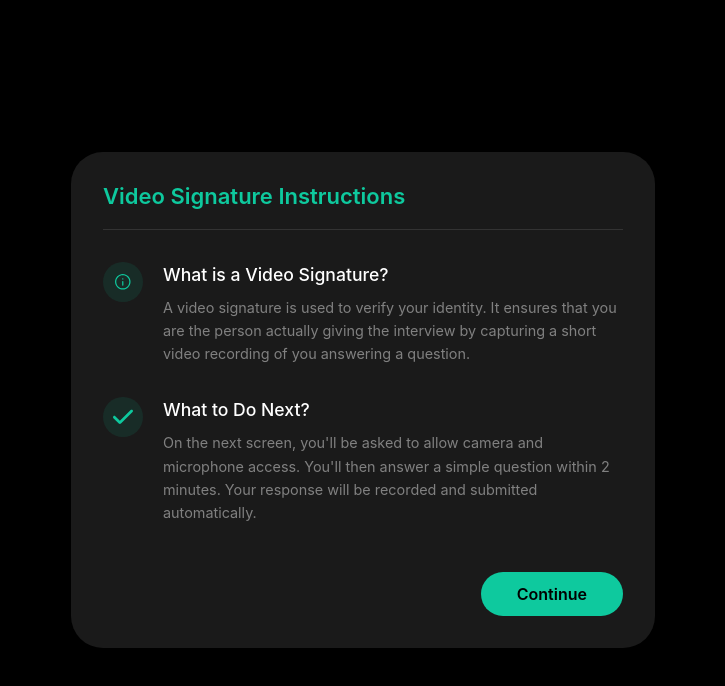
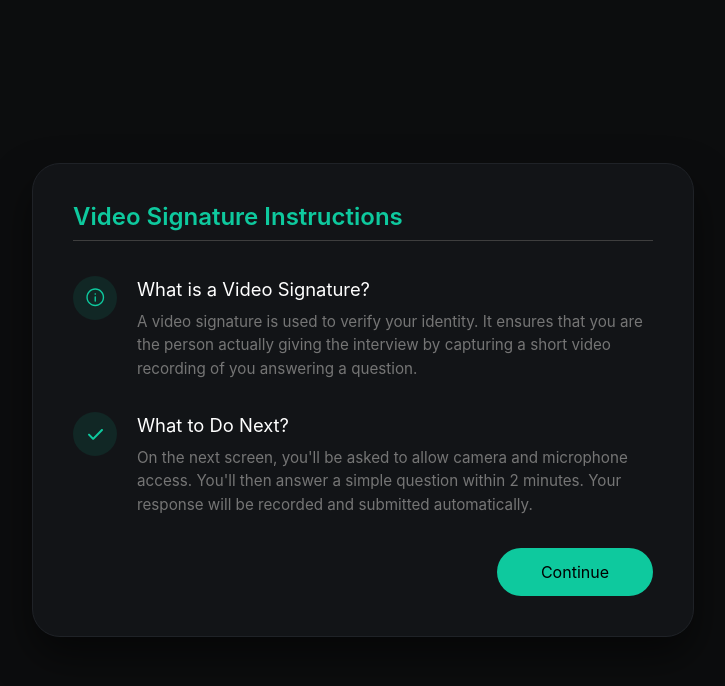
Before and after one commit to vkreing18/videosignature, a React (Vite) app: page /videosignature in a window 1280 px wide. Shown: the top 686 px of the page, without its empty margins (277-1002 px from the left). Built offline with nearby package versions, Linux system fonts and the light colour scheme.

Commit message:
Updated Ui

```diff
--- a/src/Components/VideoSignature.css
+++ b/src/Components/VideoSignature.css
@@ -1,129 +1,101 @@
-/* App.css */
-.fullscreen-container {
+/* Global Dark Background */
+.app-dark-bg {
   display: flex;
   align-items: center;
   justify-content: center;
   height: 100vh;
   width: 100vw;
-  background-color: #000000;
-  font-family: "Inter", sans-serif;
+  background-color: #0c0d0e; /* Figma Background */
+  font-family: 'Inter', sans-serif;
   margin: 0;
-  padding: 0;
 }
 
-.modal-card {
-  background-color: #1A1A1A;
-  padding: 32px;
-  border-radius: 32px;
-  width: 100%;
-  max-width: 520px;
-  box-shadow: 0 25px 50px -12px rgba(0, 0, 0, 0.5);
+/* Modal and Panel Styles */
+.instruction-modal, .recording-panel {
+  background-color: #121417; /* Figma Card Color */
+  border-radius: 28px;
+  width: 90%;
+  max-width: 580px;
+  padding: 40px;
+  border: 1px solid #1f2227;
+  box-shadow: 0 20px 40px rgba(0,0,0,0.5);
 }
 
-.header {
+.teal-title {
+  color: #0ec99e; /* Figma Teal */
+  font-size: 24px;
+  font-weight: 600;
+  font-family: 'Inter', sans-serif;
+  margin: 0;
+}
+
+.modal-header {
   display: flex;
   justify-content: space-between;
   align-items: center;
-  margin-bottom: 20px;
-}
-
-.teal-title {
-  color: #0EC99E;
-  font-size: 22px;
-  font-family: 'Inter', sans-serif;
-  font-weight: 600;
-  margin: 0;
-}
-
-.close-btn {
-  background: #333333;
-  border: none;
-  border-radius: 50%;
-  width: 32px;
-  height: 32px;
-  display: flex;
-  align-items: center;
-  justify-content: center;
-  cursor: pointer;
 }
 
 .divider {
   height: 1px;
-  background-color: #333333;
+  background-color:#3E3E3E;
+  margin: 10px 0 35px 0;
+}
+
+/* Instruction Items */
+.instruction-item {
+  display: flex;
+  gap: 20px;
   margin-bottom: 32px;
 }
 
-.content-section {
-  display: flex;
-  flex-direction: column;
-  gap: 32px;
+.icon-circle {
+  width: 44px; height: 44px; border-radius: 50%;
+  display: flex; align-items: center; justify-content: center; flex-shrink: 0;
 }
 
-.info-row {
-  display: flex;
-  align-items: flex-start;
-  gap: 20px;
+.teal-glow { background: rgba(14, 201, 158, 0.1); color: #0ec99e; }
+.teal-check{ background: rgba(14, 201, 158, 0.1); color: #0ec99e; }
+.sub-heading { color: #ffffff; font-size: 1.15rem; font-weight: 400; margin: 0 0 6px 0; }
+.body-text { color: #757575; font-size: 0.95rem; line-height: 1.55; margin: 0; }
+
+.modal-footer { display: flex; justify-content: flex-end; margin-top: 10px; }
+
+.teal-continue-btn {
+  background-color: #0ec99e; color: #000000;
+  padding: 14px 44px; border-radius: 50px; border: none;
+  font-weight: 400; font-size: 1rem; cursor: pointer;
 }
 
-.icon-circle {
-  width: 40px;
-  height: 40px;
-  border-radius: 50%;
-  background-color: rgba(14, 201, 158, 0.1);
-  display: flex;
-  align-items: center;
-  justify-content: center;
-  flex-shrink: 0;
+
+.compact-video-viewport {
+  position: relative;
+  width: 100%;
+  max-width: 480px;
+  margin: 0 auto 10px auto;
+  aspect-ratio: 16 / 9;
+  border-radius: 18px;
+  overflow: hidden;
+  border: 1px solid #1f2227;
 }
 
-.icon-img {
-  width: 20px;
-  height: 20px;
+.signature-video { width: 100%; height: 100%; object-fit: cover; transform: rotateY(180deg); }
+
+.live-rec-pill {
+  position: absolute; top: 12px; right: 12px;
+  background:#FF2424; color: white;
+  padding: 4px 8px; border-radius: 9px;
+  font-size: 0.75rem; font-weight: 400;
 }
 
-.text-container {
-  display: flex;
-  flex-direction: column;
-  gap: 8px;
+.big-time { color: #ffffff; font-size: 1.5rem; font-weight: 400; text-align: center; }
+.time-sub { color: #757575; text-align: center; margin-bottom: 5px; }
+
+.dark-stop-btn {
+  background:#480101; color: #F44336;
+  border: 1px solid #F44336;
+  border-radius: 50px; width: 30%;
+  margin-left: 35%;
+  font-weight: 400; cursor: pointer; transition: 0.2s;
 }
 
-.sub-heading {
-  color: #FFFFFF;
-  font-size: 1.1rem;
-  font-weight: 500;
-  margin: 0;
-}
-
-.body-text {
-  color: #808080;
-  font-size: 0.9rem;
-  line-height: 1.6;
-  margin: 0;
-}
-
-.footer {
-  display: flex;
-  justify-content: flex-end;
-  margin-top: 48px;
-}
-
-.continue-button {
-  background-color: #0EC99E;
-  color: #000000;
-  padding: 12px 36px;
-  border-radius: 50px;
-  border: none;
-  font-size: 1rem;
-  font-weight: 600;
-  cursor: pointer;
-  transition: opacity 0.2s ease;
-}
-
-.continue-button:hover {
-  opacity: 0.9;
-}
-
-.livekit-wrapper {
-  height: 100vh;
-  background-color: #111;
-}
+.dark-stop-btn:hover { background: #3d0e0e; }
--- a/src/Components/VideoSignature.jsx
+++ b/src/Components/VideoSignature.jsx
@@ -1,9 +1,13 @@
 import { useState, useEffect } from "react";
+import { useNavigate } from "react-router-dom";
 import {
   LiveKitRoom,
-  VideoConference,
   RoomAudioRenderer,
+  VideoTrack,
+  useTracks,
+  useRoomContext,
 } from "@livekit/components-react";
+import { Track } from "livekit-client";
 import infoIcon from "../assets/info-icon.svg";
 import greenTick from "../assets/green-tick.svg";
 import "./VideoSignature.css";
@@ -12,6 +16,7 @@ import MobileBlocker from "./MobileBlocker";
 export default function VideoSignature() {
   const [token, setToken] = useState(null);
   const [isLaptop, setIsLaptop] = useState(true);
+  const navigate = useNavigate();
 
   useEffect(() => {
     const checkDevice = () => setIsLaptop(window.innerWidth >= 1024);
@@ -22,67 +27,59 @@ export default function VideoSignature() {
 
   const handleStart = async () => {
     try {
-    const userId = 3232342423423432;
-    // const userId = sessionStorage.getItem("userId");
+      const userId = "3232342423423432";
       const roomName = `room-${userId}-${Date.now()}`;
-    // const resp = await fetch("http://192.168.29.207:3001/api/get-token", {
       const resp = await fetch("http://localhost:3001/api/get-token", {
         method: "POST",
         headers: { "Content-Type": "application/json" },
-      body: JSON.stringify({ roomName, userId }),
+        body: JSON.stringify({ roomName, userId, participantName: "Sahid Mirza" }),
       });
 
-    const { token } = await resp.json();
-    setToken(token);
+      const { token: receivedToken } = await resp.json();
+      if (receivedToken) setToken(receivedToken);
     } catch (err) {
       console.error("Error creating room:", err);
     }
   };
 
-  if (!isLaptop)
-    return <MobileBlocker />;
+  if (!isLaptop) return <MobileBlocker />;
 
   if (!token) {
     return (
-      <div className="fullscreen-container">
-        <div className="modal-card">
-          <div className="header">
+      <div className="app-dark-bg">
+        <div className="instruction-modal">
+          <div className="modal-header">
             <h1 className="teal-title">Video Signature Instructions</h1>
+            {/* <button className="close-x-btn">✕</button> */}
           </div>
           <div className="divider" />
-          <div className="content-section">
-            <div className="info-row">
-              <div className="icon-circle">
+          <div className="modal-body">
+            <div className="instruction-item">
+              <div className="icon-circle teal-glow">
                 <img src={infoIcon} alt="Info" className="icon-img" />
               </div>
               <div className="text-container">
                 <h3 className="sub-heading">What is a Video Signature?</h3>
-                <p className="body-text">
-                  A video signature is used to verify your identity. It ensures
-                  that you are the person actually giving the interview by
-                  capturing a short video recording of you answering a question.
-                </p>
+                <p className="body-text">A video signature is used to verify your identity. It ensures that
+you are the person actually giving the interview by capturing a
+short video recording of you answering a question.</p>
               </div>
             </div>
-            <div className="info-row">
-              <div className="icon-circle">
+            <div className="instruction-item">
+              <div className="icon-circle teal-check">
                 <img src={greenTick} alt="Success" className="icon-img" />
               </div>
               <div className="text-container">
                 <h3 className="sub-heading">What to Do Next?</h3>
-                <p className="body-text">
-                  On the next screen, you'll be asked to allow camera and
-                  microphone access. You'll then answer a simple question within
-                  2 minutes. Your response will be recorded and submitted
-                  automatically.
-                </p>
+                <p className="body-text">On the next screen, you'll be asked to allow camera and
+microphone access. You'll then answer a simple question
+within 2 minutes. Your response will be recorded and
+submitted automatically.</p>
               </div>
             </div>
           </div>
-          <div className="footer">
-            <button onClick={handleStart} className="continue-button">
-              Continue
-            </button>
+          <div className="modal-footer">
+            <button onClick={handleStart} className="teal-continue-btn">Continue</button>
           </div>
         </div>
       </div>
@@ -90,16 +87,56 @@ const handleStart = async () => {
   }
 
   return (
-    <div className="livekit-wrapper">
+    <div className="app-dark-bg">
       <LiveKitRoom
-        video={true}
-        audio={true}
-        token={token}
+        video={true} audio={true} token={token}
         serverUrl="wss://introductionagent-jxz70fah.livekit.cloud"
+        onDisconnected={() => navigate("/preview")}
       >
-        <VideoConference />
+        <RecordingInterface onComplete={() => navigate("/preview")} />
         <RoomAudioRenderer />
       </LiveKitRoom>
     </div>
   );
 }
+
+function RecordingInterface({ onComplete }) {
+  const room = useRoomContext();
+  const tracks = useTracks([{ source: Track.Source.Camera, attach: true }]);
+  const [timeLeft, setTimeLeft] = useState(120);
+  const [showStop, setShowStop] = useState(false);
+  const localTrack = tracks.find((t) => t.participant.isLocal);
+
+  useEffect(() => {
+    const timer = setInterval(() => {
+      setTimeLeft((prev) => {
+        if (prev <= 1) { onComplete(); return 0; }
+        if (prev === 110) setShowStop(true);
+        return prev - 1;
+      });
+    }, 1000);
+    return () => clearInterval(timer);
+  }, [onComplete]);
+
+  return (
+    <div className="recording-panel">
+      <h2 className="teal-title">Record Your Video Signature</h2>
+      <div className="divider" />
+      <div className="compact-video-viewport">
+        {localTrack ? <VideoTrack trackRef={localTrack} className="signature-video" /> : <div className="loading">Starting...</div>}
+        <div className="live-rec-pill">● Recording</div>
+      </div>
+      <div className="countdown-section">
+        <div className="big-time">{Math.floor(timeLeft / 60)}m {timeLeft % 60}s</div>
+        <div className="time-sub">Time remaining</div>
+      </div>
+      <div className="footer-action">
+        {showStop && (
+          <button className="dark-stop-btn" onClick={() => { room.disconnect(); onComplete(); }}>
+            Stop Recording
+          </button>
+        )}
+      </div>
+    </div>
+  );
+}
```
Also changed, not shown: src/Components/PreviewPage.css (added), src/Components/PreviewPage.jsx (added). Lines whose indentation alone changed are shown as unchanged.
